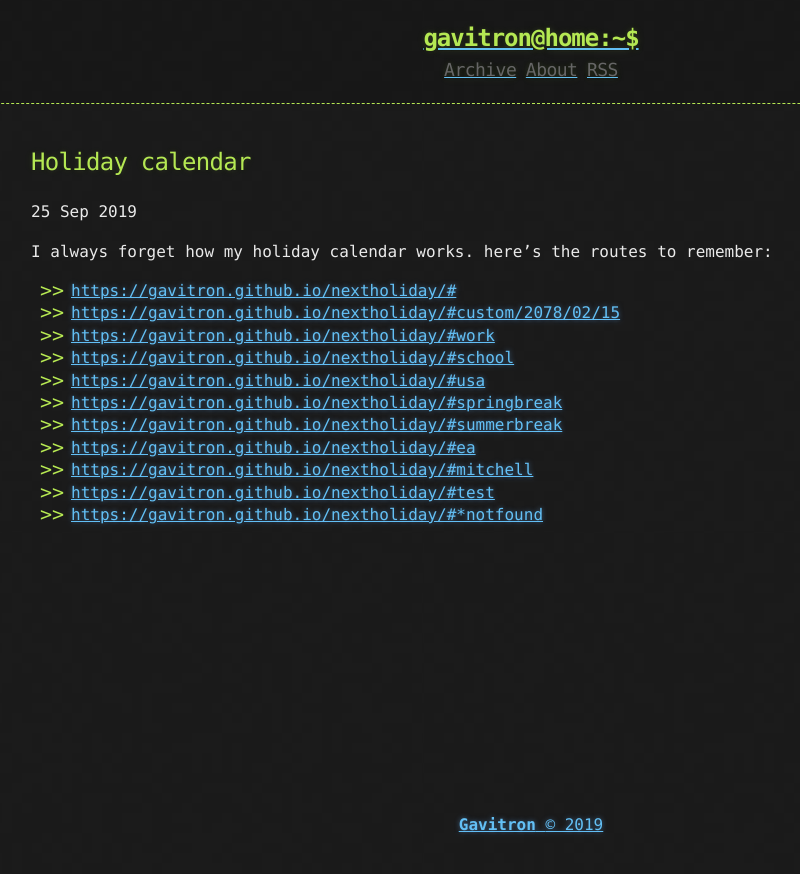
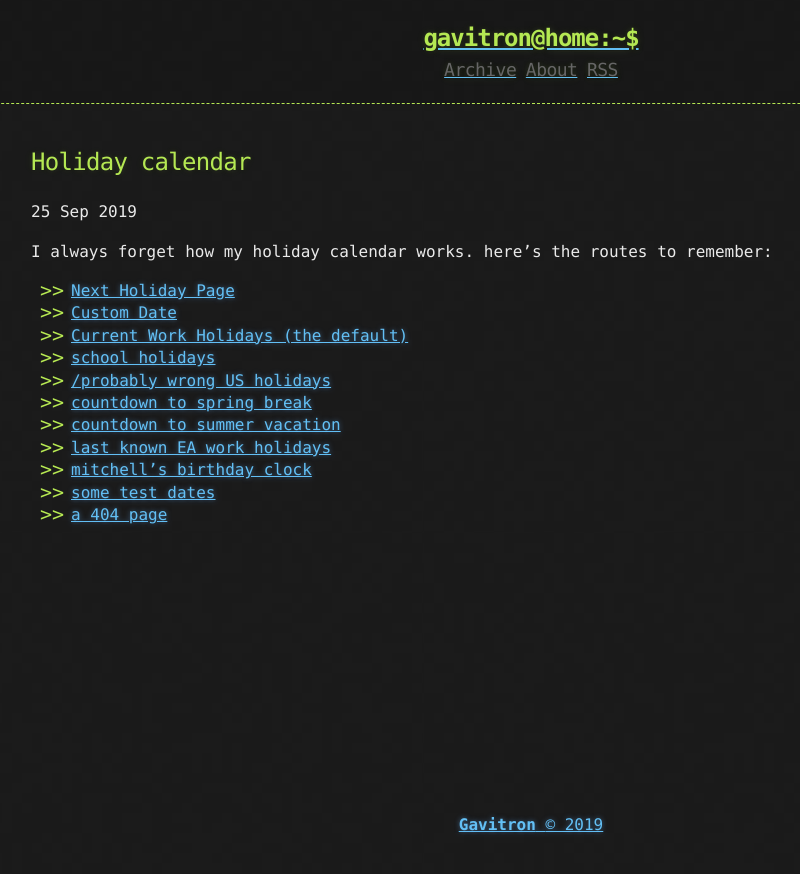
Before and after one commit to Gavitron/gavitron.github.io, a Jekyll site: the page built from _posts/2019-09-25-Holidays.md, in a window 1280 px wide. Shown: the top 874 px of the page, without its empty margins (109-909 px from the left). Built offline with Jekyll 4.4.1, drawn with Linux system fonts in a browser that asks for light colours.

Commit message:
fix excerpting of, and the URLs themselves

```diff
--- a/_config.yml
+++ b/_config.yml
@@ -12,6 +12,7 @@
 permalink: /:title
 paginate: 4
 paginate_path: /page:num/
+excerpt_separator: <!--more-->
 
 defaults:
   -
--- a/_posts/2019-09-25-Holidays.md
+++ b/_posts/2019-09-25-Holidays.md
@@ -5,16 +5,16 @@
 tags:  [calendar, shane]
 ---
 
-I always forget how my holiday calendar works. here's the routes to remember:
-
-* [https://gavitron.github.io/nextholiday/#](Next Holiday Page)
-* [https://gavitron.github.io/nextholiday/#custom/2078/02/15](Custom Date)
-* [https://gavitron.github.io/nextholiday/#work](Current Work Holidays (the default))
-* [https://gavitron.github.io/nextholiday/#school](school holidays)
-* [https://gavitron.github.io/nextholiday/#usa](/probably wrong US holidays)
-* [https://gavitron.github.io/nextholiday/#springbreak](countdown to spring break)
-* [https://gavitron.github.io/nextholiday/#summerbreak](countdown to summer vacation)
-* [https://gavitron.github.io/nextholiday/#ea](last known EA work holidays )
-* [https://gavitron.github.io/nextholiday/#mitchell](mitchell's birthday clock)
-* [https://gavitron.github.io/nextholiday/#test](some test dates)
-* [https://gavitron.github.io/nextholiday/#*notfound](a 404 page)
+I always forget how my holiday calendar works.  here's the routes to remember:
+<!--more-->
+* [Next Holiday Page](https://gavitron.github.io/nextholiday/#)
+* [Custom Date](https://gavitron.github.io/nextholiday/#custom/2078/02/15)
+* [Current Work Holidays (the default)](https://gavitron.github.io/nextholiday/#work)
+* [school holidays](https://gavitron.github.io/nextholiday/#school)
+* [/probably wrong US holidays](https://gavitron.github.io/nextholiday/#usa)
+* [countdown to spring break](https://gavitron.github.io/nextholiday/#springbreak)
+* [countdown to summer vacation](https://gavitron.github.io/nextholiday/#summerbreak)
+* [last known EA work holidays ](https://gavitron.github.io/nextholiday/#ea)
+* [mitchell's birthday clock](https://gavitron.github.io/nextholiday/#mitchell)
+* [some test dates](https://gavitron.github.io/nextholiday/#test)
+* [a 404 page](https://gavitron.github.io/nextholiday/#*notfound)
```
